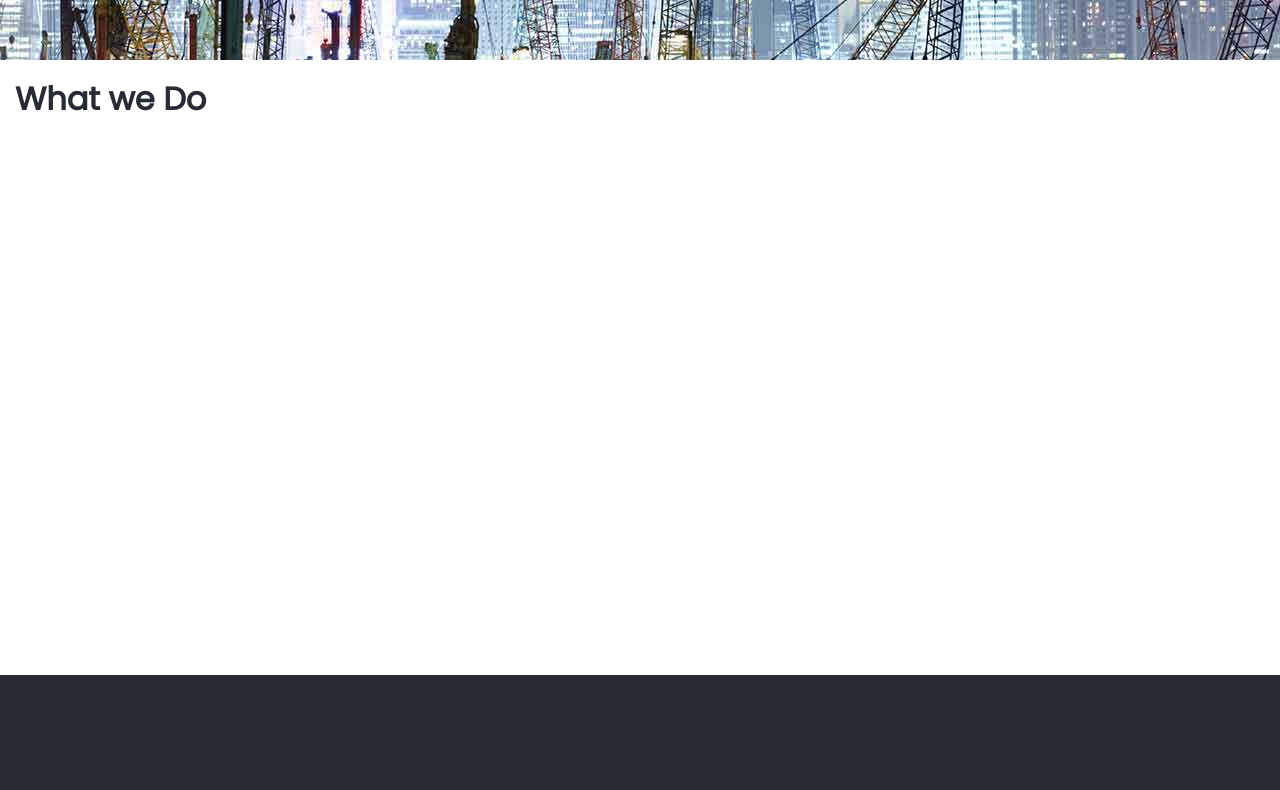
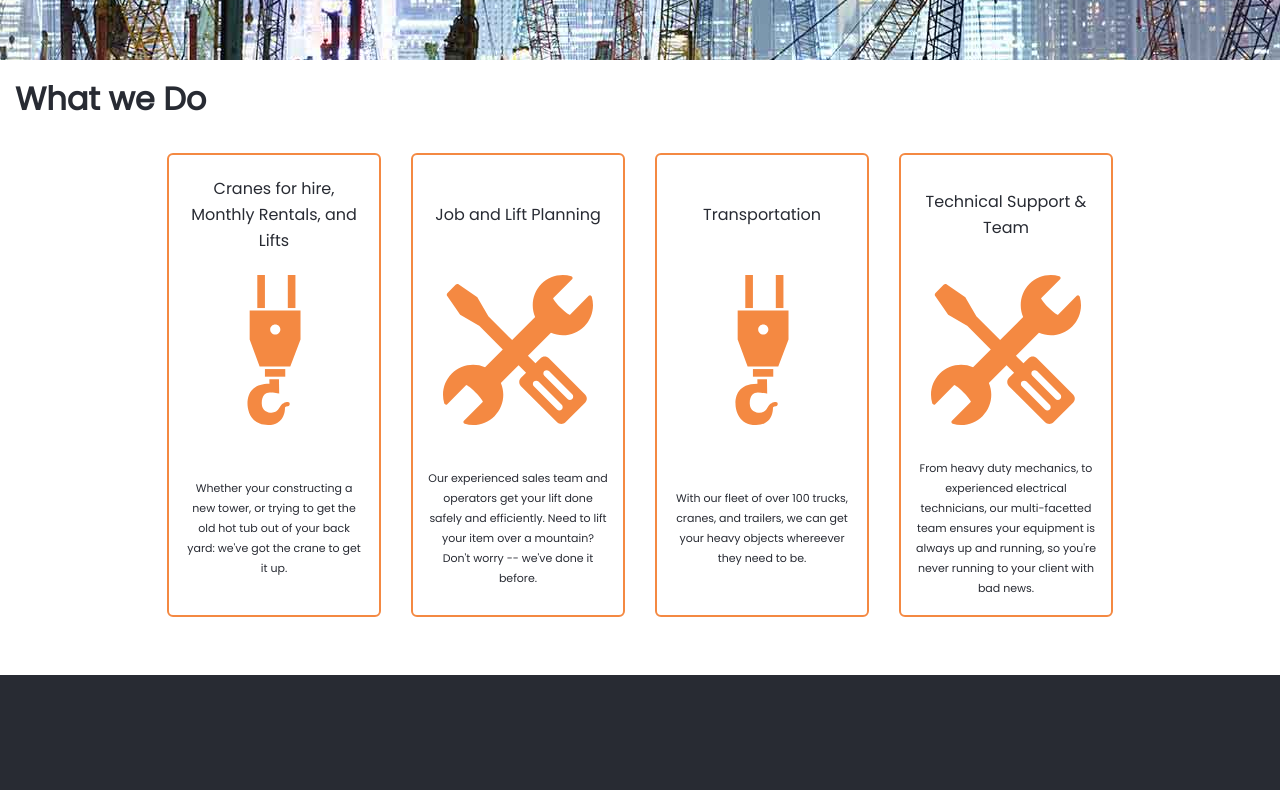
Before and after one commit to megacranes/newyearnewme, a Vue app: page /#/ in a window 1280 px wide. Shown: the part 540-1330 px from the top of the page. Built offline with nearby package versions, Linux system fonts and the light colour scheme.

Commit message:
what we do

```diff
--- a/index.html
+++ b/index.html
@@ -2,7 +2,10 @@
 <html>
   <head>
     <meta charset="utf-8">
-    <title>new-year-new-me</title>
+    <title>Mega Cranes Ltd</title>
+    <meta name="keywords" content="mega cranes, cranes, mega, mega truck and crane, mega building systems, self erect cranes, mini cranes, crane sales, crane leasing, crane rentals, tower cranes, fm gru, rough terrain cranes, hydraulic mobile cranes, conventional cranes, boomtruck, Surrey, Vancouver, alberta, ontario, western Canada.">
+    <meta name="description" content="Providing a variety of crane Rentals, Sales and Leasing, including Tower, Self Erect, Mobile Truck and Mini Cranes to name a few.  Contact our informed Sales Staff for more information or a quote on your next job.">
+    <meta name="google-site-verification" content="XUXMj-ZsTSgJvOLhfJklsJVnbJGBRSMNmnZzM10EPy4">
   </head>
   <body>
     <div id="app"></div>
--- a/src/components/LandingPage/LandingPage.vue
+++ b/src/components/LandingPage/LandingPage.vue
@@ -8,6 +8,13 @@
       span View our Projects
   .what-we-do-container.landing-page-container
     h4 What we Do
+    .service-item-container
+      service-item(
+        v-for='item in servicesList'
+        :key='item.id'
+        :imgSrc='item.src'
+        :title='item.title'
+        :description='item.description')
   .about-the-company-container.landing-page-container
     .text
       .about-us {{ aboutUsTitle }}
@@ -23,7 +30,10 @@
 </template>
 
 <script>
+import ServiceItem from './WhatWeDo/ServiceItem'
 import Contact from '../Contact/Contact'
+
+import Services from './WhatWeDo/services'
 
 export default {
   name: 'LandingPage',
@@ -32,10 +42,12 @@ export default {
     return {
       aboutUsTitle: 'With over 30 years experience with',
       aboutUsTitleHighlight: 'Cranes',
-      aboutUs: 'Lorem ipsum dolor sit amet, sodales sollicitudin tortor lacus nostrud rutrum, eget adipiscing hendrerit integer pellentesque faucibus, at mauris ipsum, blandit lectus tortor nascetur massa fringilla ornare, dictum tempus risus et. Tincidunt volutpat, commodo adipiscing eu a est, non venenatis mi fusce ante ut, eu aliquet. Ligula non lorem non, lacus pede amet elit, at at lobortis, lacinia ullamcorper interdum pede per. Maecenas orci adipiscing et orci ac sociosqu. Nec a lacus id dolor, mattis donec, vestibulum nihil urna ligula sed ultricies malesuada, risus vitae nunc quam, suspendisse molestie ut. Nec feugiat ut etiam nec, vel elit vel vestibulum, ipsum at sed leo malesuada quis.'
+      aboutUs: 'Lorem ipsum dolor sit amet, sodales sollicitudin tortor lacus nostrud rutrum, eget adipiscing hendrerit integer pellentesque faucibus, at mauris ipsum, blandit lectus tortor nascetur massa fringilla ornare, dictum tempus risus et. Tincidunt volutpat, commodo adipiscing eu a est, non venenatis mi fusce ante ut, eu aliquet. Ligula non lorem non, lacus pede amet elit, at at lobortis, lacinia ullamcorper interdum pede per. Maecenas orci adipiscing et orci ac sociosqu. Nec a lacus id dolor, mattis donec, vestibulum nihil urna ligula sed ultricies malesuada, risus vitae nunc quam, suspendisse molestie ut. Nec feugiat ut etiam nec, vel elit vel vestibulum, ipsum at sed leo malesuada quis.',
+      servicesList: [Services.LIFTS, Services.SUPPORT, Services.TRANSPORT, Services.STAFF]
     }
   },
   components: {
+    ServiceItem,
     Contact
   },
   methods: {
@@ -117,6 +129,11 @@ export default {
     h4 {
       margin: 15px;
     }
+
+    .service-item-container {
+      display: block;
+      text-align: center;
+    }
   }
 
   .img-container-2 {
--- /dev/null
+++ b/src/components/LandingPage/WhatWeDo/ServiceItem.vue
@@ -0,0 +1,85 @@
+<template lang="pug">
+.service-item
+  .title
+    span {{ title }}
+  img(:src='imgSrc')
+  .description
+    span {{ description }}
+</template>
+
+<script>
+export default {
+  name: 'ServiceItem',
+  props: [
+    'imgSrc',
+    'title',
+    'description'
+  ],
+  components: {
+
+  },
+  data () {
+    return {
+
+    }
+  },
+  methods: {
+
+  }
+}
+</script>
+
+<!-- Add "scoped" attribute to limit CSS to this component only -->
+<style lang="scss" scoped>
+@import 'src/style/colors';
+@import 'src/style/variables';
+@import 'src/style/fonts';
+@import 'src/style/icons';
+@import 'src/style/buttons';
+
+.service-item {
+  display: inline-block;
+  max-width: 180px;
+  height: 430px;
+  border: 2px solid $mega-orange;
+  border-radius: 6px;
+  margin: 15px;
+  padding: 15px;
+  vertical-align: top;
+
+  img {
+    display: block;
+    margin: 15px auto;
+    height: 150px;
+  }
+
+  .title {
+    width: 100%;
+    height: 90px;
+    display: table;
+
+    span {
+      display: table-cell;
+      vertical-align: middle;
+      text-align: center;
+      font-size: 16px;
+      line-height: 26px;
+    }
+  }
+
+  .description {
+    width: 100%;
+    height: 175px;
+    display: table;
+
+    span {
+      display: table-cell;
+      vertical-align: middle;
+      text-align: center;
+      font-size: 11px;
+      line-height: 20px;
+    }
+  }
+}
+
+</style>
--- /dev/null
+++ b/src/components/LandingPage/WhatWeDo/services.vue
@@ -0,0 +1,39 @@
+<script>
+import LiftImg from '../../../assets/crane-hook.svg'
+import SupportImg from '../../../assets/mechanic-tools.svg'
+
+const LIFTS = {
+  id: '1',
+  title: 'Cranes for hire, Monthly Rentals, and Lifts',
+  description: 'Whether your constructing a new tower, or trying to get the old hot tub out of your back yard: we\'ve got the crane to get it up.',
+  src: LiftImg
+}
+
+const SUPPORT = {
+  id: '2',
+  title: 'Job and Lift Planning',
+  description: 'Our experienced sales team and operators get your lift done safely and efficiently. Need to lift your item over a mountain? Don\'t worry -- we\'ve done it before.',
+  src: SupportImg
+}
+
+const TRANSPORT = {
+  id: '3',
+  title: 'Transportation',
+  description: 'With our fleet of over 100 trucks, cranes, and trailers, we can get your heavy objects whereever they need to be.',
+  src: LiftImg
+}
+
+const STAFF = {
+  id: '4',
+  title: 'Technical Support & Team',
+  description: 'From heavy duty mechanics, to experienced electrical technicians, our multi-facetted team ensures your equipment is always up and running, so you\'re never running to your client with bad news.',
+  src: SupportImg
+}
+
+export default {
+  LIFTS,
+  SUPPORT,
+  TRANSPORT,
+  STAFF
+}
+</script>
```
Also changed, not shown: src/assets/crane-hook.svg (added), src/assets/mechanic-tools.svg (added).
